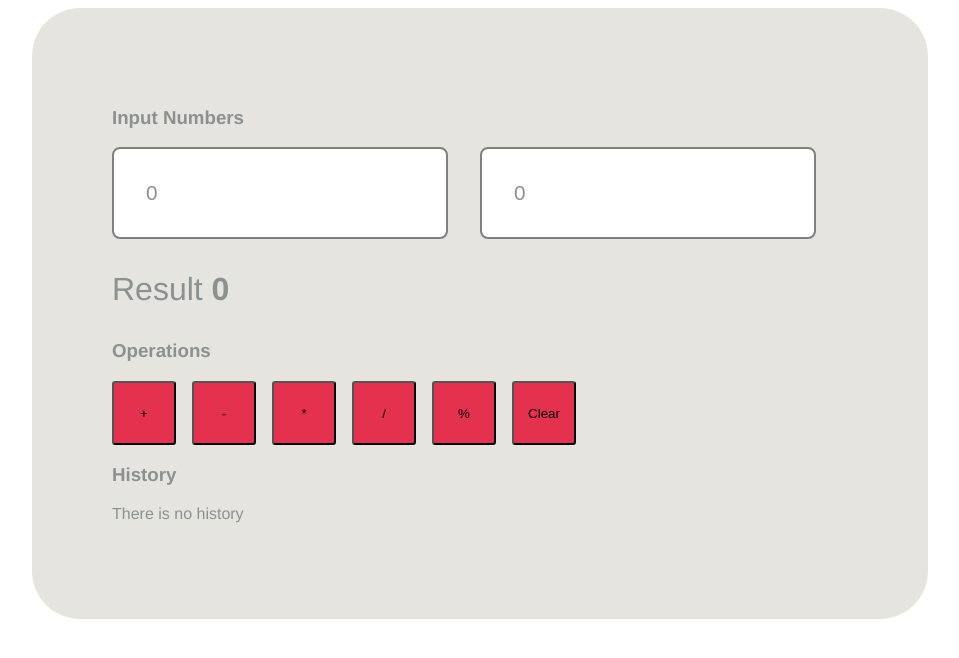
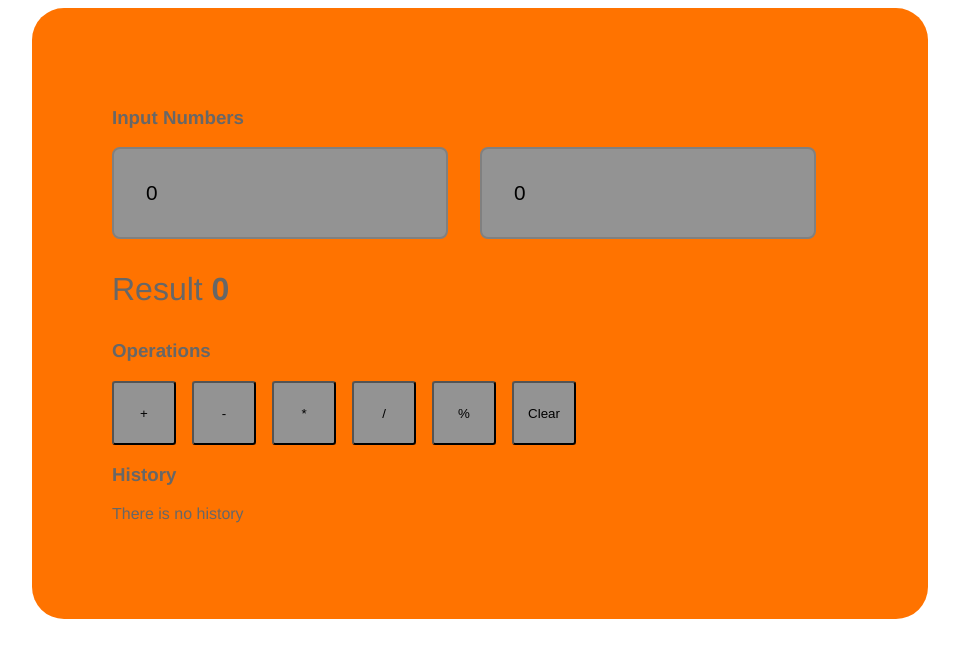
Before and after one commit to Sadaaf/calculator-with-history, a React (Vite) app: page / in a window 1280 px wide. Shown: the top 658 px of the page, without its empty margins (160-1119 px from the left). Built offline with nearby package versions, Linux system fonts and the light colour scheme.

Commit message:
changed the overall color

```diff
--- a/src/App.jsx
+++ b/src/App.jsx
@@ -89,11 +89,11 @@ const App = () => {
       <div
         style={{
           fontFamily: "Helvetica",
-          backgroundColor: "#e5e4df",
-          borderRadius: "3rem",
+          backgroundColor: "#ff7300",
+          borderRadius: "2rem",
           padding: "5rem",
           display: "inline-block",
-          color: "#8b9191",
+          color: "#676767",
         }}
       >
         <InputSection inputs={inputState} handleInputField={handleInputField} />
--- a/src/components/history/HistoryItem.jsx
+++ b/src/components/history/HistoryItem.jsx
@@ -1,13 +1,16 @@
 import PropTypes from "prop-types";
+import Button from "../ui/Button";
 
 const HistoryItem = ({ history, restoreHistory, disabled }) => {
   return (
     <li key={history.id}>
       {history.inputs.a} {history.operation} {history.inputs.b} ={" "}
       {history.result} <small>{history.time}</small>{" "}
-      <button disabled={disabled} onClick={() => restoreHistory(history)}>
-        Restore
-      </button>
+      <Button
+        onClick={() => restoreHistory(history)}
+        disabled={disabled}
+        text="Restore"
+      />
     </li>
   );
 };
--- a/src/components/ui/Button.jsx
+++ b/src/components/ui/Button.jsx
@@ -11,7 +11,7 @@ const Button = ({ text, onClick, disabled, customStyle }) => {
     height: "4rem",
     width: "4rem",
     padding: "0.2rem 0.5rem",
-    backgroundColor: "#e4314e",
+    backgroundColor: "#939393",
     borderRadius: "0.2rem",
     cursor: "pointer",
     marginRight: "1rem",
--- a/src/components/ui/NumberField.jsx
+++ b/src/components/ui/NumberField.jsx
@@ -5,11 +5,10 @@ const NumberField = ({ name, value, onChange }) => {
     padding: "2rem",
     borderRadius: "0.5rem",
     border: "2px solid grey",
-    background: "#fff",
+    background: "#939393",
     outline: "none",
     marginRight: "2rem",
     fontSize: "1.3rem",
-    color: "#8b9191"
   };
   return (
     <input
```
